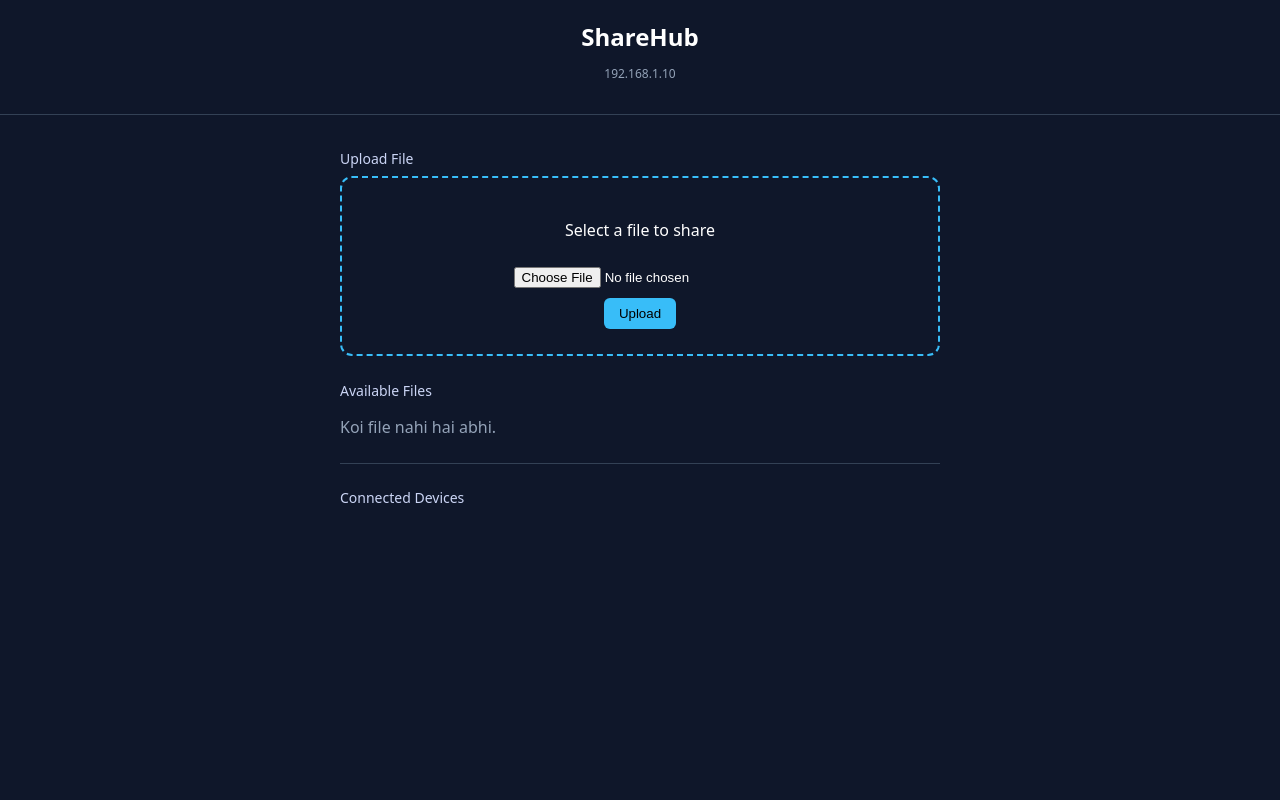
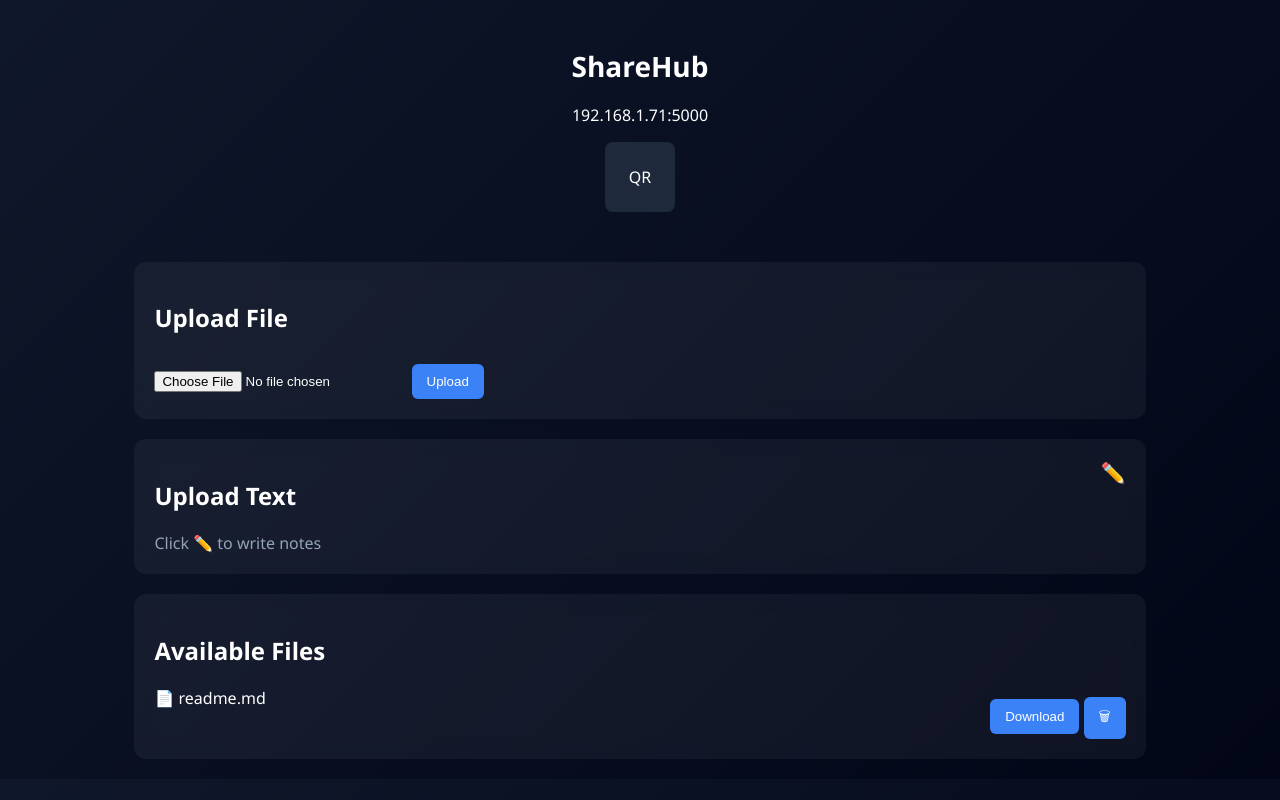
Before and after one commit to mdsameer2924/Share-hub_, a Flask app: template templates/index.html in a window 1280 px wide. Run offline with Flask 3, Linux system fonts and the light colour scheme; the template is opened without the code that fills it, so the values that code supplies are empty.

Commit message:
notes functionality added

```diff
--- a/app.py
+++ b/app.py
@@ -57,6 +57,7 @@ TEMPLATE = """
         .ip { font-size: 12px; color: #94a3b8; }
         main { max-width: 600px; margin: auto; padding: 20px; }
         .step { font-size: 14px; margin-bottom: 8px; color: #cbd5e1; }
+        .step-notes { font-size: 14px; margin-bottom: 8px; color: #cbd5e1; }
         form { border: 2px dashed #38bdf8; padding: 25px; border-radius: 12px; text-align: center; margin-bottom: 25px; }
         input[type="file"] { margin: 10px 0; color: white; }
         button { background: #38bdf8; border: none; padding: 8px 15px; border-radius: 6px; cursor: pointer; font-weight: 500; }
@@ -95,6 +96,9 @@ TEMPLATE = """
     text-overflow: ellipsis;  /* ← lamba naam ... se cut ho */
     white-space: nowrap;
 }
+
+
+
     </style>
     <script src="https://code.iconify.design/3/3.1.0/iconify.min.js"></script>
 </head>
@@ -109,15 +113,25 @@ TEMPLATE = """
         <div class="flash">{{ message }}</div>
         {% endif %}
 
+
+
         <section>
             <p class="step">Upload File</p>
+            <form  action="/upload" method="POST" enctype="multipart/form-data">
+                <p>Select a file to share</p>
+                <input style=display: none;  type="file" name="file" id="fileInput">
+                <br>
+                <button type="submit" class="iconify" data-icon="line-md:cloud-alt-upload-twotone">Upload</button>
+            </form>
+            <p class="step">share notes directly </p>
             <form action="/upload" method="POST" enctype="multipart/form-data">
-                <p>Select a file to share</p>
-                <input type="file" name="file">
-                <br>
-                <button type="submit">Upload</button>
-            </form>
+             <textarea style="background-color: transparent; border-color: transparent; color: white;" name="textcontent" rows="10" cols="50" placeholder="Write your text here..."></textarea><br>
+    <button type="submit">Upload</button>
+    </form>
+
         </section>
+
+
 
         <section>
             <p class="step">Available Files</p>
@@ -180,10 +194,22 @@ def index():
     )
 
 @app.route("/upload", methods=["POST"])
+@app.route("/upload", methods=["POST"])
 def upload():
     file = request.files.get("file")
+    text = request.form.get("textcontent")
+
+    if text and text.strip():
+        # text ko .txt file ki tarah save karo
+        from datetime import datetime
+        filename = f"note_{datetime.now().strftime('%H%M%S')}.txt"
+        with open(os.path.join(UPLOAD_FOLDER, filename), 'w') as f:
+            f.write(text)
+        return redirect(f"/?msg=Note saved as '{filename}'!")
+
     if not file or file.filename == "":
         return redirect("/?msg=No file selected.")
+
     file.save(os.path.join(UPLOAD_FOLDER, file.filename))
     return redirect(f"/?msg='{file.filename}' uploaded successfully!")
 
@@ -201,8 +227,7 @@ def delete(filename):
 ## Qrcode
 @app.route('/qr')
 def gen_qr():
-    data=f"http://{local_ip}:5000"
-    img=qrcode.make(data)
+    img=qrcode.make(local_ip_)
 
     buf = io.BytesIO() ## create a temp memory to store QR code instead in disk
     img.save(buf, format='PNG')
@@ -211,7 +236,8 @@ def gen_qr():
     return send_file(buf, mimetype='image/png')
 
 def open_browser():
-    webbrowser.open_new(local_ip_)
+    # webbrowser.open_new(local_ip_)
+    Timer(1, lambda: webbrowser.open_new(f"http://{get_local_ip()}:5000/")).start()
 
 
 if __name__ == "__main__":
--- a/templates/index.html
+++ b/templates/index.html
@@ -5,144 +5,190 @@
 <meta name="viewport" content="width=device-width, initial-scale=1.0">
 <title>ShareHub</title>
 
+</head>
 <style>
+
     body {
-            margin: 0;
-            font-family: system-ui;
-            background: #0f172a;
+    background: linear-gradient(135deg, #0f172a, #020617);
     color: white;
+    font-family: 'Segoe UI';
 }
 
+/* Header */
 header {
     text-align: center;
     padding: 20px;
-            border-bottom: 1px solid #334155;
 }
 
 header h1 {
-            margin: 0;
-            font-size: 24px;
+    font-size: 28px;
 }
 
-        .ip {
-            font-size: 12px;
+.qr {
+    margin: 10px auto;
+    width: 70px;
+    height: 70px;
+    background: #1e293b;
+    display: flex;
+    align-items: center;
+    justify-content: center;
+    border-radius: 8px;
+}
+
+/* Container */
+.container {
+    width: 80%;
+    margin: auto;
+}
+
+/* Cards */
+.card {
+    background: rgba(255,255,255,0.05);
+    padding: 20px;
+    margin: 20px 0;
+    border-radius: 12px;
+    backdrop-filter: blur(10px);
+    position: relative;
+}
+
+/* Buttons */
+button {
+    background: #3b82f6;
+    border: none;
+    padding: 10px 15px;
+    border-radius: 6px;
+    color: white;
+    cursor: pointer;
+    margin-top: 10px;
+}
+
+button:hover {
+    background: #2563eb;
+}
+
+/* File Item */
+.file-item {
+    display: flex;
+    justify-content: space-between;
+    margin-top: 10px;
+}
+
+/* Notes */
+.notes-section {
+    position: relative;
+}
+
+.pen-icon {
+    position: absolute;
+    top: 20px;
+    right: 20px;
+    cursor: pointer;
+    font-size: 20px;
+}
+
+.notes-preview {
+    margin-top: 20px;
     color: #94a3b8;
 }
 
-        main {
-            max-width: 600px;
-            margin: auto;
-            padding: 20px;
+/* Popup */
+.popup {
+    display: none;
+    position: fixed;
+    top: 0;
+    left: 0;
+    width: 100%;
+    height: 100%;
+    background: rgba(0,0,0,0.6);
+    justify-content: center;
+    align-items: center;
 }
 
-        .step {
-            font-size: 14px;
-            margin-bottom: 8px;
-            color: #cbd5f5;
+.popup-content {
+    background: #020617;
+    padding: 20px;
+    border-radius: 10px;
+    width: 300px;
 }
 
-        form {
-            border: 2px dashed #38bdf8;
-            padding: 25px;
-            border-radius: 12px;
-            text-align: center;
-            margin-bottom: 25px;
+textarea {
+    width: 100%;
+    height: 100px;
+    margin-top: 10px;
+    background: #1e293b;
+    border: none;
+    color: white;
+    padding: 10px;
 }
 
-        input[type="file"] {
-            margin: 10px 0;
-        }
-
-        button {
-            background: #38bdf8;
-            border: none;
-            padding: 8px 15px;
-            border-radius: 6px;
-            cursor: pointer;
-            font-weight: 500;
-        }
-
-        .file {
+.popup-buttons {
     display: flex;
     justify-content: space-between;
-            align-items: center;
-            background: #1e293b;
-            padding: 12px;
-            border-radius: 8px;
-            margin-bottom: 10px;
-            transition: 0.2s;
+    margin-top: 10px;
 }
+</style>
 
-        .file:hover {
-            transform: scale(1.02);
-        }
-
-        .file p {
-            margin: 0;
-        }
-
-        a {
-            background: rgb(176, 37, 37);
-            padding: 6px 12px;
-            text-decoration: none;
-            border-radius: 6px;
-            color: black;
-            font-size: 14px;
-        }
-
-        .devices {
-            margin-top: 25px;
-            padding-top: 10px;
-            border-top: 1px solid #334155;
-        }
-
-        .device {
-            font-size: 14px;
-            margin-top: 5px;
-            color: #cbd5f5;
-        }
-
-
-    </style>
-</head>
 <body>
 
+<!-- Header -->
 <header>
     <h1>ShareHub</h1>
-        <p class="ip">192.168.1.10</p>
+    <p>192.168.1.71:5000</p>
+    <div class="qr">QR</div>
 </header>
 
-    <main>
+<!-- Main Container -->
+<div class="container">
 
-        <section>
-            <p class="step">Upload File</p>
+    <!-- Upload Section -->
+    <div class="card">
+        <h2>Upload File</h2>
+        <input type="file">
+        <button>Upload</button>
+    </div>
 
-            <form action="/upload" method="POST" enctype="multipart/form-data">
-                <p>Select a file to share</p>
-                <input type="file" name="file" required>
-                <br>
-                <button type="submit">Upload</button>
-            </form>
-        </section>
+    <!-- Notes Section -->
+    <div class="card notes-section">
+        <h2>Upload Text</h2>
 
-        <section>
-            <p class="step">Available Files</p>
-{% for file in files %}
-<article class="file">
-    <p>{{ get_icon(f) }} {{ f }}</p>
-    <a class="dl" href="/download/{{ f }}">Download</a>
-{% else %}
-<p style="color: #94a3b8;">Koi file nahi hai abhi.</p>
-{% endfor %}
-        </section>
+        <!-- Pen Icon -->
+        <span class="pen-icon" onclick="openPopup()">✏️</span>
 
-        <section class="devices">
-            <p class="step">Connected Devices</p>
+        <div class="notes-preview">
+            Click ✏️ to write notes
+        </div>
+    </div>
 
+    <!-- Files Section -->
+    <div class="card">
+        <h2>Available Files</h2>
 
-        </section>
+        <div class="file-item">
+            <span>📄 readme.md</span>
+            <di</div>
+            <div>
+                <button class="download">Download</button>
+                <button class="delete">🗑</button>
+            </div>
+        </div>
 
-    </main>
+    </div>
+
+</div>
+
+<!-- Popup Modal -->
+<div id="popup" class="popup">
+    <div class="popup-content">
+        <h3>Write Notes</h3>
+        <textarea id="noteText" placeholder="Write your notes here..."></textarea>
+        <div class="popup-buttons">
+            <button onclick="saveNote()">Save</button>
+            <button onclick="closePopup()">Cancel</button>
+        </div>
+    </div>
+</div>
+
+<script src="script.js"></script>
 
 </body>
 </html>
```
Also changed, not shown: 1 other file. Lines whose indentation alone changed are shown as unchanged.
